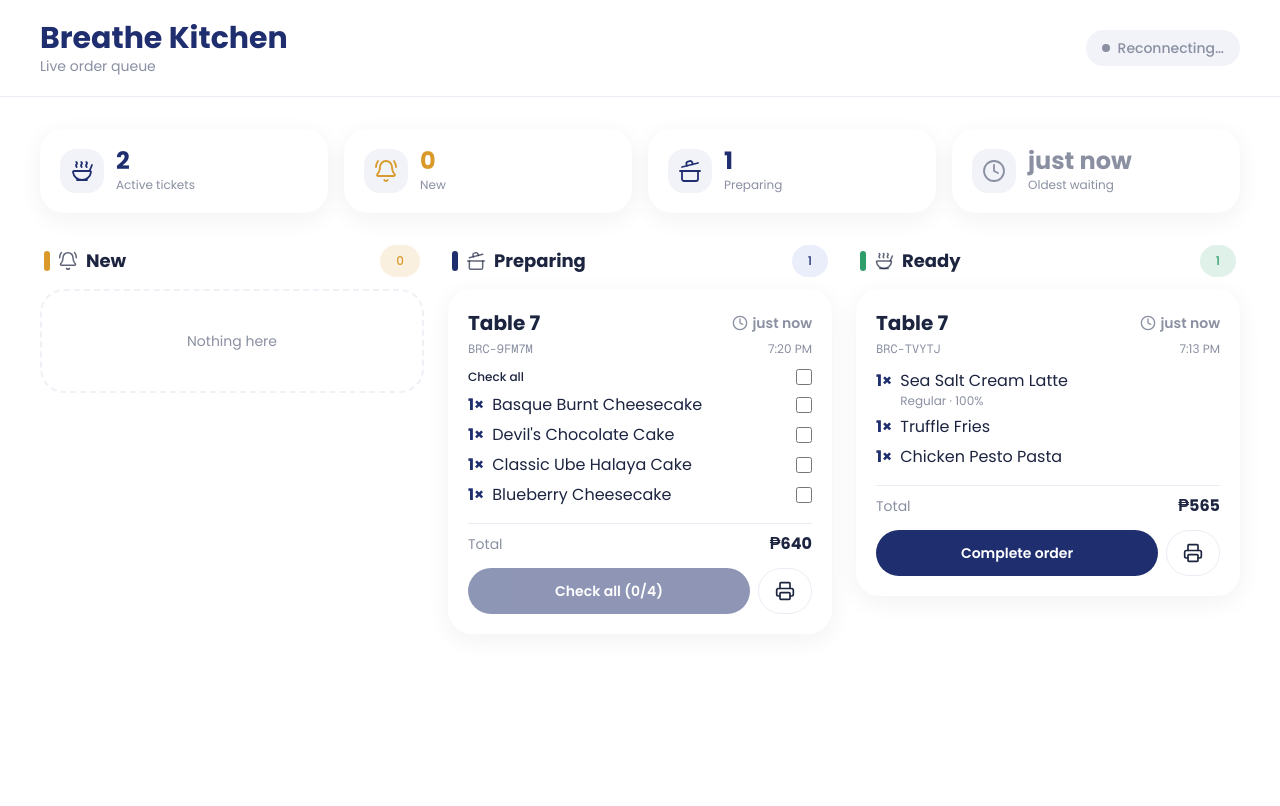
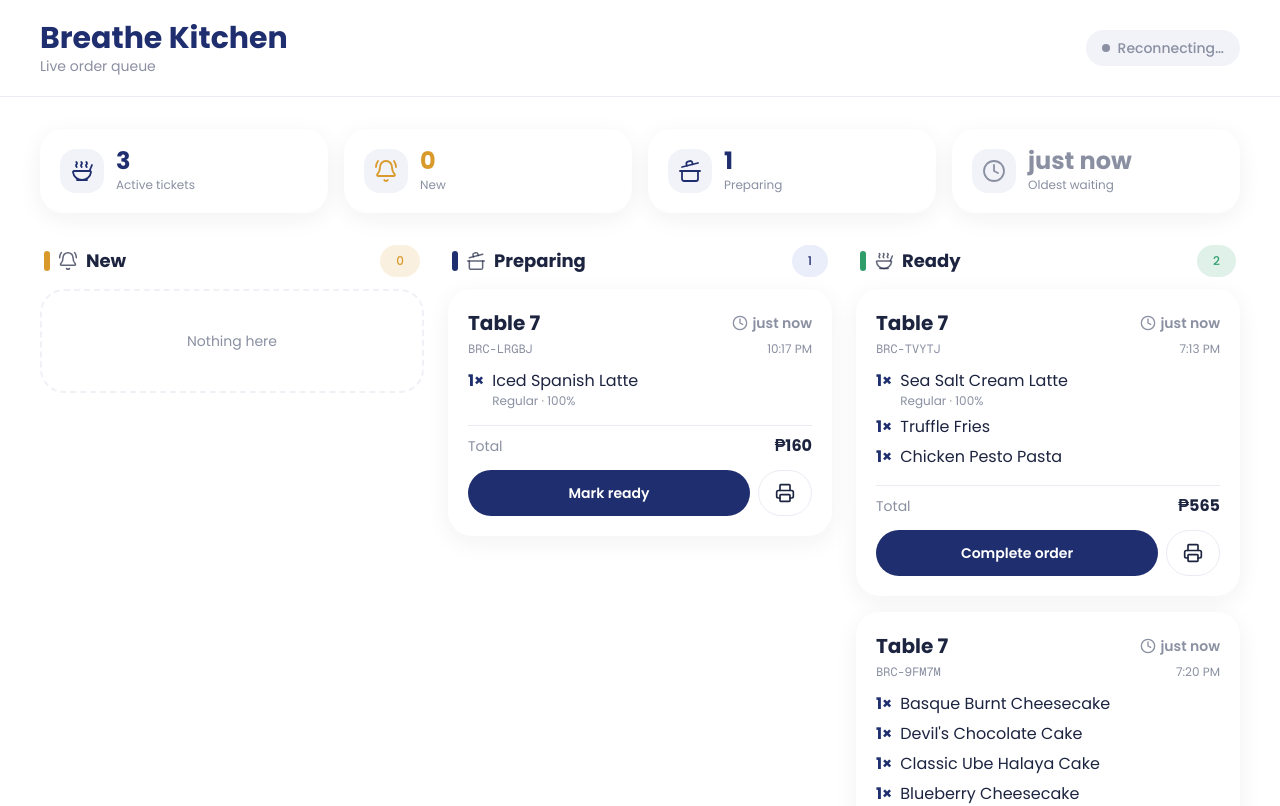
Before and after one commit to Nettsaga/breathe-cafe-malaybalay-bukidnon-order-management-system, a Next.js app: page /kitchen in a window 1280 px wide. Shown: the top 806 px of the page. Built offline with nearby package versions, Linux system fonts and the light colour scheme; no server answers.

Commit message:
fixed kitchen delay

```diff
--- a/app/kitchen/page.tsx
+++ b/app/kitchen/page.tsx
@@ -111,12 +111,26 @@ export default function KitchenPage() {
   const advance = useCallback(async (order: Order) => {
     const next = NEXT_STATUS[order.status];
     if (!next) return;
-    await fetch(`/api/orders/${order.id}`, {
-      method: "PATCH",
-      headers: { "Content-Type": "application/json" },
-      body: JSON.stringify({ status: next }),
-    });
-    // SSE will echo the update back; no optimistic write needed.
+    // Optimistic: move the card immediately so the board feels instant. We
+    // can't rely on the SSE echo here — on serverless the PATCH and the open
+    // stream run on different instances, so the in-memory event bus never
+    // delivers the update back to this client. Revert if the request fails.
+    const prevStatus = order.status;
+    setOrders((prev) =>
+      prev.map((o) => (o.id === order.id ? { ...o, status: next } : o))
+    );
+    try {
+      const res = await fetch(`/api/orders/${order.id}`, {
+        method: "PATCH",
+        headers: { "Content-Type": "application/json" },
+        body: JSON.stringify({ status: next }),
+      });
+      if (!res.ok) throw new Error(`HTTP ${res.status}`);
+    } catch {
+      setOrders((prev) =>
+        prev.map((o) => (o.id === order.id ? { ...o, status: prevStatus } : o))
+      );
+    }
   }, []);
 
   const printTicket = useCallback((order: Order) => {
--- a/data/orders.json
+++ b/data/orders.json
@@ -136,10 +136,10 @@
       }
     ],
     "total": 640,
-    "status": "preparing",
+    "status": "ready",
     "paymentStatus": "paid",
     "createdAt": "2026-06-11T19:20:21.074Z",
-    "updatedAt": "2026-06-11T20:37:29.341Z",
+    "updatedAt": "2026-06-11T22:18:22.230Z",
     "paymentRef": "pi_jLVXZGV7En8i1fiRazKE9VYL"
   },
   {
@@ -386,5 +386,25 @@
     "paymentStatus": "unpaid",
     "createdAt": "2026-06-11T21:59:55.695Z",
     "updatedAt": "2026-06-11T21:59:55.695Z"
+  },
+  {
+    "id": "BRC-LRGBJ",
+    "tableId": "table-7",
+    "tableLabel": "Table 7",
+    "items": [
+      {
+        "menuItemId": "iced-spanish-latte",
+        "name": "Iced Spanish Latte",
+        "price": 160,
+        "qty": 1,
+        "optionsLabel": "Regular · 100%"
+      }
+    ],
+    "total": 160,
+    "status": "preparing",
+    "paymentStatus": "paid",
+    "createdAt": "2026-06-11T22:17:40.031Z",
+    "updatedAt": "2026-06-11T22:18:17.627Z",
+    "paymentRef": "pi_1wXMSV3HwZ4jDxFdFSiFt7iG"
   }
 ]
```
